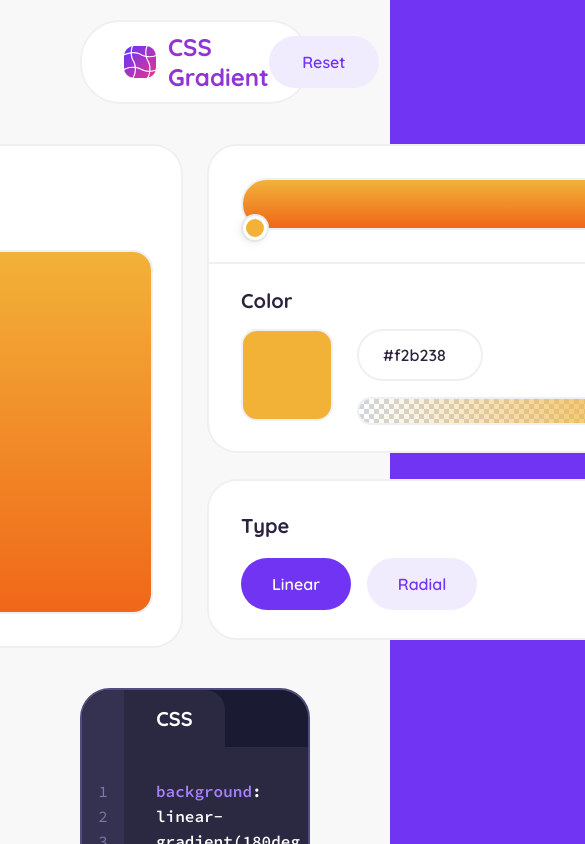
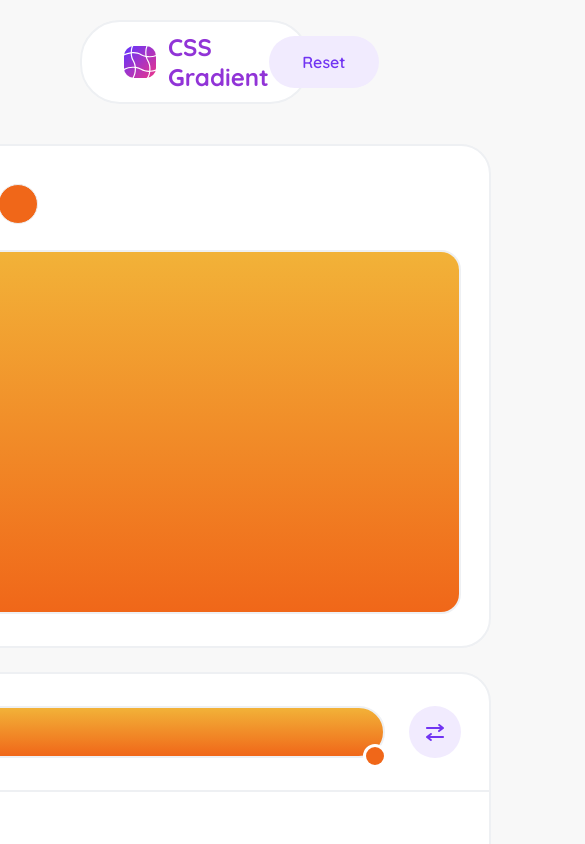
Before and after one commit to LanarsInc/react-gradient-generator, a React (Create React App) app: page / in a window 390 px wide. Shown: the top 844 px of the page, 585 px wide, since content can reach past the window. Built offline with nearby package versions, Linux system fonts and the light colour scheme.

Commit message:
Add media query

```diff
--- a/src/components/GradientGenerator/GradientGenerator.scss
+++ b/src/components/GradientGenerator/GradientGenerator.scss
@@ -10,8 +10,14 @@
   background: $light-grey;
 
   &__main {
+    @include mq(large) {
+      flex-direction: row;
+    }
+
     display: flex;
     justify-content: center;
+    align-self: center;
+    flex-direction: column;
     gap: 24px;
   }
 
--- a/src/styles/abstracts/mixins.scss
+++ b/src/styles/abstracts/mixins.scss
@@ -1,5 +1,14 @@
 @use 'variables' as *;
+@use 'sass:map';
 
+
+@mixin mq($key) {
+  $size: map.get($break-points, $key);
+
+  @media (min-width: $size) {
+    @content;
+  }
+}
 
 @mixin flex-center {
   display: flex;
--- a/src/styles/abstracts/variables.scss
+++ b/src/styles/abstracts/variables.scss
@@ -50,6 +50,12 @@ $font-code-semi-bold: 'SourceCodePro-SemiBold';
 //other
 $shadow: -2px 2px 8px rgba(111, 120, 129, 0.16);
 
+$break-points: (
+  small: 600px,
+  media: 992px,
+  large: 1350px,
+);
+
 :export {
   gradientPreviewWidth: $gradient-preview-width,
 };
--- a/src/styles/global.scss
+++ b/src/styles/global.scss
@@ -8,6 +8,6 @@ html,
 body {
   padding: 0;
   margin: 0;
-  background: $primary-color;
+  background: $light-grey;
   font-family: $font-main-regular;
 }
```
